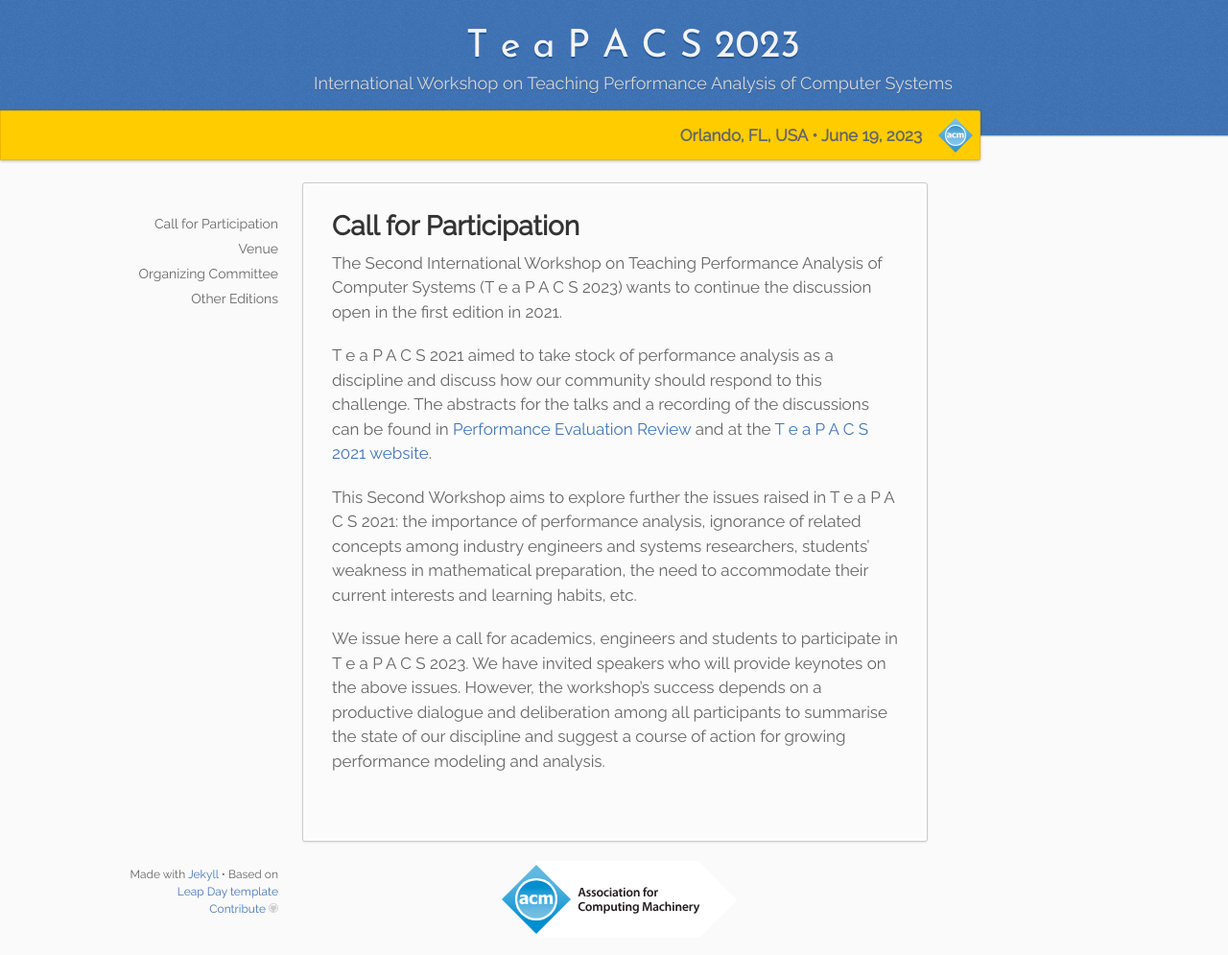
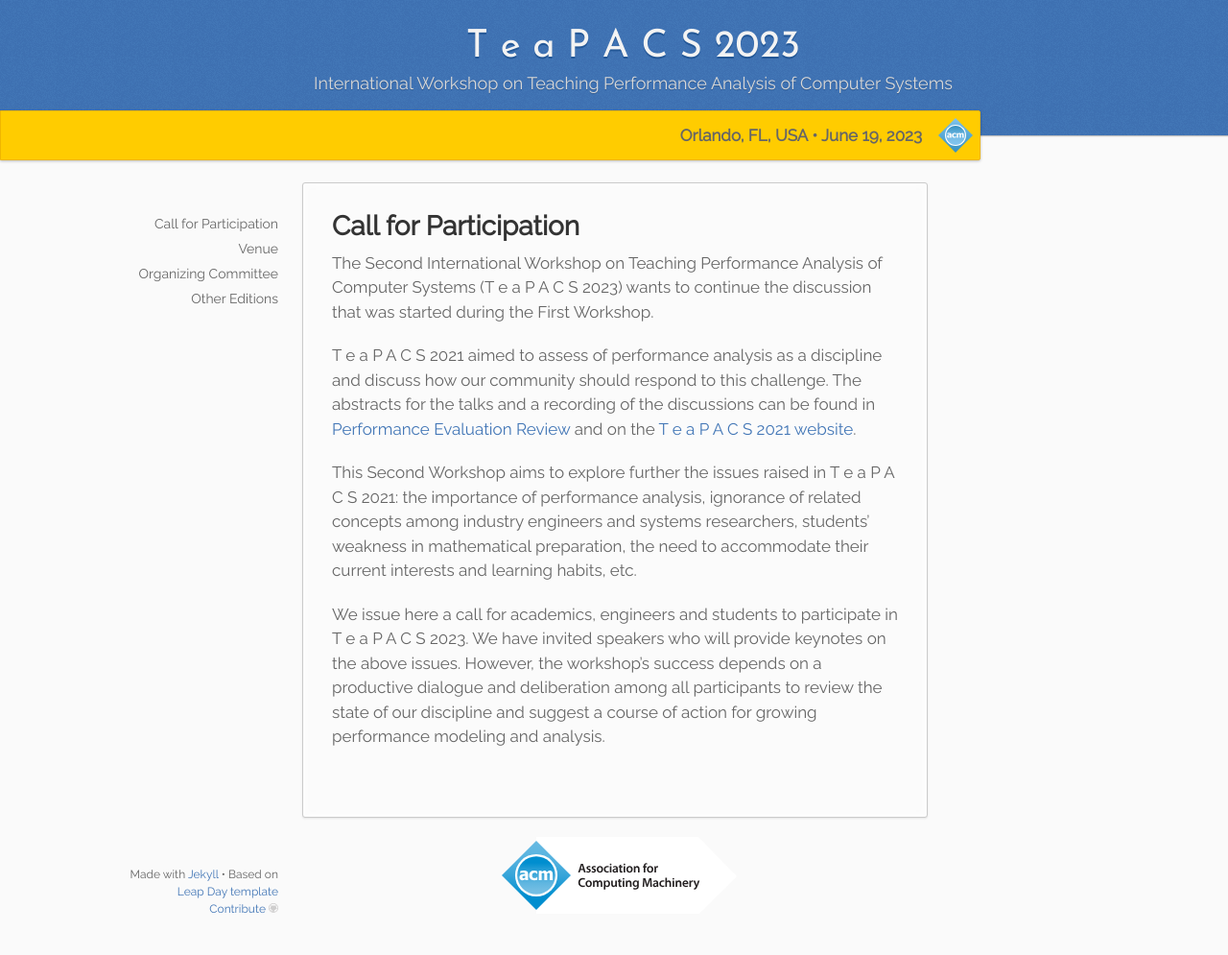
Before and after one commit to alessandropellegrini/teapacs.github.io, a Jekyll site: the page built from _2023/01.cfp.md, in a window 1280 px wide and 995 px high. Shown: the whole window at 96% size. Built offline with Jekyll 4.4.1, drawn with Linux system fonts in a browser that asks for light colours.

Commit message:
Update 01.cfp.md

```diff
--- a/_2023/01.cfp.md
+++ b/_2023/01.cfp.md
@@ -6,10 +6,10 @@ permalink: /:collection/cfp
 ---
 {% for coll in site.collections %}{% if coll.label == page.collection %}{% assign edition = coll %}{% endif %}{% endfor %} {%- assign year = page.collection -%}
 
-The Second International Workshop on Teaching Performance Analysis of Computer Systems (T e a P A C S 2023) wants to continue the discussion open in the first edition in 2021.
+The Second International Workshop on Teaching Performance Analysis of Computer Systems (T e a P A C S 2023) wants to continue the discussion that was started during the First Workshop.
 
-T e a P A C S 2021 aimed to take stock of performance analysis as a discipline and discuss how our community should respond to this challenge. The abstracts for the talks and a recording of the discussions can be found in [Performance Evaluation Review](https://dl.acm.org/toc/sigmetrics/2022/49/4 ) and at the [T e a P A C S 2021 website](https://www.performance2021.deib.polimi.it/www.performance2021.deib.polimi.it/teapacs/index.html).
+T e a P A C S 2021 aimed to assess of performance analysis as a discipline and discuss how our community should respond to this challenge. The abstracts for the talks and a recording of the discussions can be found in [Performance Evaluation Review](https://dl.acm.org/toc/sigmetrics/2022/49/4 ) and on the [T e a P A C S 2021 website](https://www.performance2021.deib.polimi.it/www.performance2021.deib.polimi.it/teapacs/index.html).
 
 This Second Workshop aims to explore further the issues raised in T e a P A C S 2021: the importance of performance analysis, ignorance of related concepts among industry engineers and systems researchers, students' weakness in mathematical preparation, the need to accommodate their current interests and learning habits, etc.
 
-We issue here a call for academics, engineers and students to participate in T e a P A C S 2023.  We have invited speakers who will provide keynotes on the above issues. However, the workshop's success depends on a productive dialogue and deliberation among all participants to summarise the state of our discipline and suggest a course of action for growing performance modeling and analysis.
+We issue here a call for academics, engineers and students to participate in T e a P A C S 2023.  We have invited speakers who will provide keynotes on the above issues. However, the workshop's success depends on a productive dialogue and deliberation among all participants to review the state of our discipline and suggest a course of action for growing performance modeling and analysis.
```
